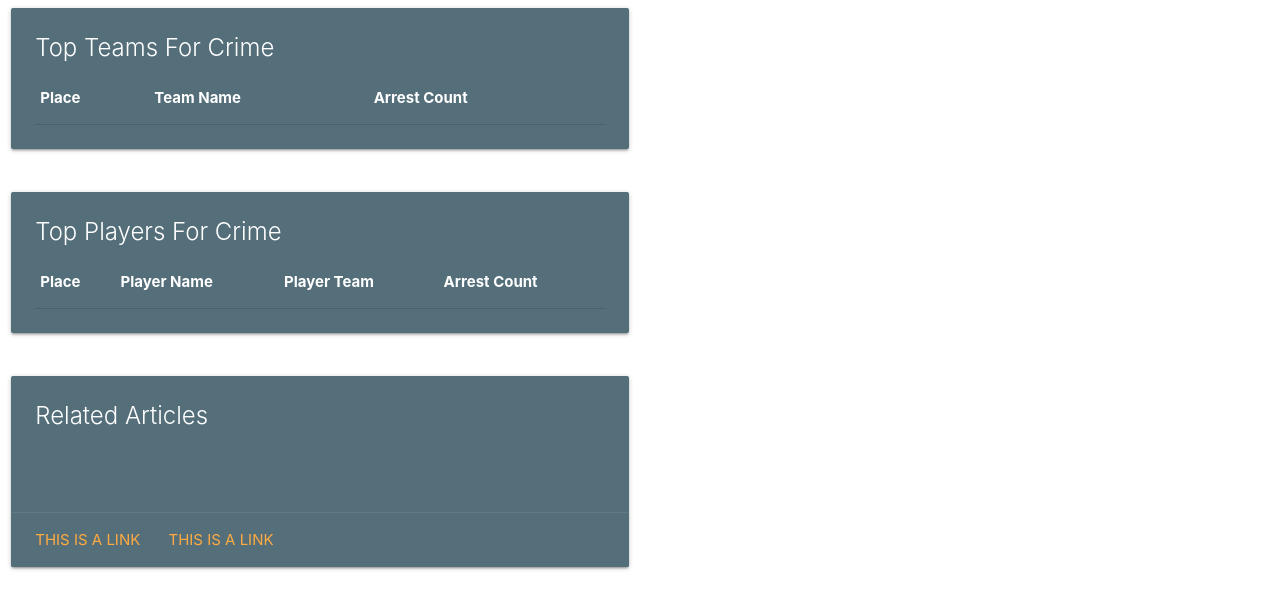
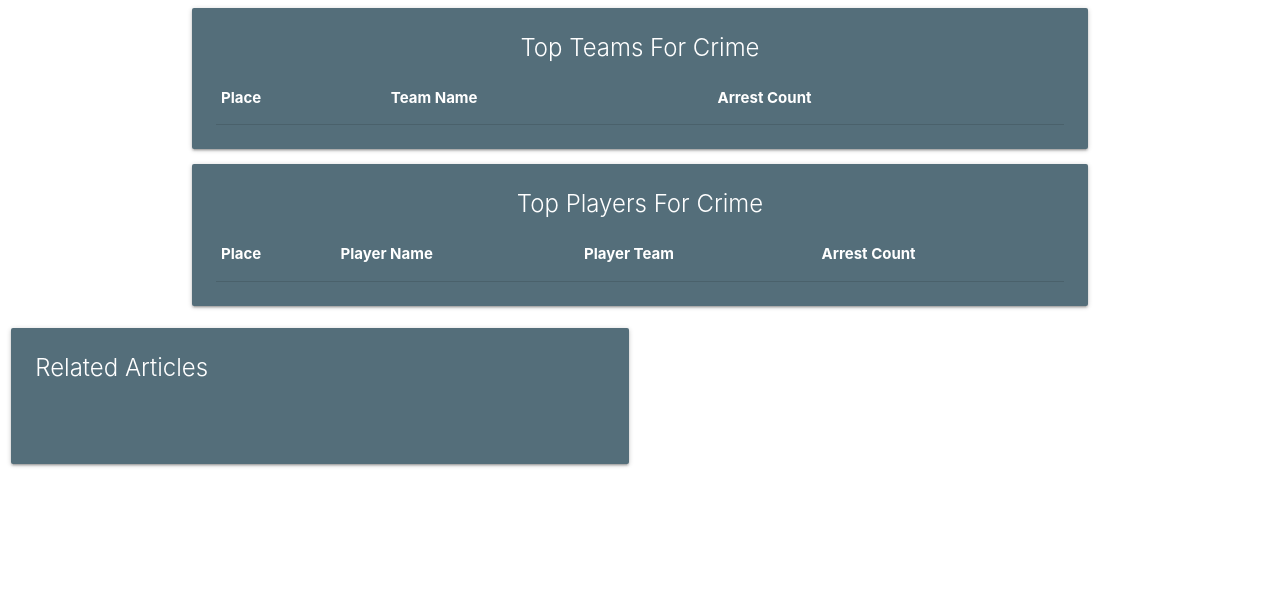
Before and after one commit to kevnfu/nfl-crime, a plain HTML site: page index.html in a window 1280 px wide. Drawn offline with nearby package versions, Linux system fonts and the light colour scheme; no server answers.

Commit message:
reformatted the tables

```diff
--- a/assets/css/style.css
+++ b/assets/css/style.css
@@ -0,0 +1,3 @@
+.card{
+    width: 500px;
+}
--- a/assets/javascript/script.js
+++ b/assets/javascript/script.js
@@ -85,7 +85,7 @@ $(document).ready(function () {
 
             var articleUrl = (response.articles[i].url);
             $articleWell.append(
-                "<a href= '" + articleUrl + "'>" + "Click here for full article." +
+                "<a href= '" + articleUrl + "'>" + "Click here to read more." +
                 "</a>"
             )
         };
--- a/index.html
+++ b/index.html
@@ -30,11 +30,12 @@
 <body>
 
     <!-- Table for top teams  -->
-    <div class="row">
+<div class="container">
+    <!-- <div class="row"> -->
         <div class="col s12 m6">
             <div class="card blue-grey darken-1">
                 <div class="card-content white-text">
-                    <span class="card-title">Top Teams For Crime</span>
+                    <span class="card-title" style="text-align: center;">Top Teams For Crime</span>
                     <table class="highlight" id="top-teams">
                         <thead>
                             <tr>
@@ -49,14 +50,15 @@
                 </div>
             </div>
         </div>
+    <!-- </div> -->
 </div>
 
     <!-- Table for top players  -->
-<div class="row">
+    <div class="container">
         <div class="col s12 m6">
             <div class="card blue-grey darken-1">
                 <div class="card-content white-text">
-                    <span class="card-title">Top Players For Crime</span>
+                    <span class="card-title" style="text-align: center;">Top Players For Crime</span>
                     <table class="highlight" id="top-players">
                         <thead>
                             <tr>
@@ -76,23 +78,20 @@
 
 
     <!-- Card for new articles  -->
-
+    <div id="article-div">
         <div class="row">
             <div class="col s12 m6">
                 <div class="card blue-grey darken-1">
                     <div class="card-content white-text">
                         <span class="card-title">Related Articles</span>
-              <div class ="card-content" id="well-section">
-              </div>
-            </div>
-            <div class="card-action">
-              <a href="#">This is a link</a>
-              <a href="#">This is a link</a>
+                        <div class="card-content" id="well-section">
                         </div>
                     </div>
                     </div>
                 </div>
-
+            </div>
+        </div>
+    </div>
 
 
     <!--JavaScript at end of body for optimized loading-->
```
Lines whose indentation alone changed are shown as unchanged.
